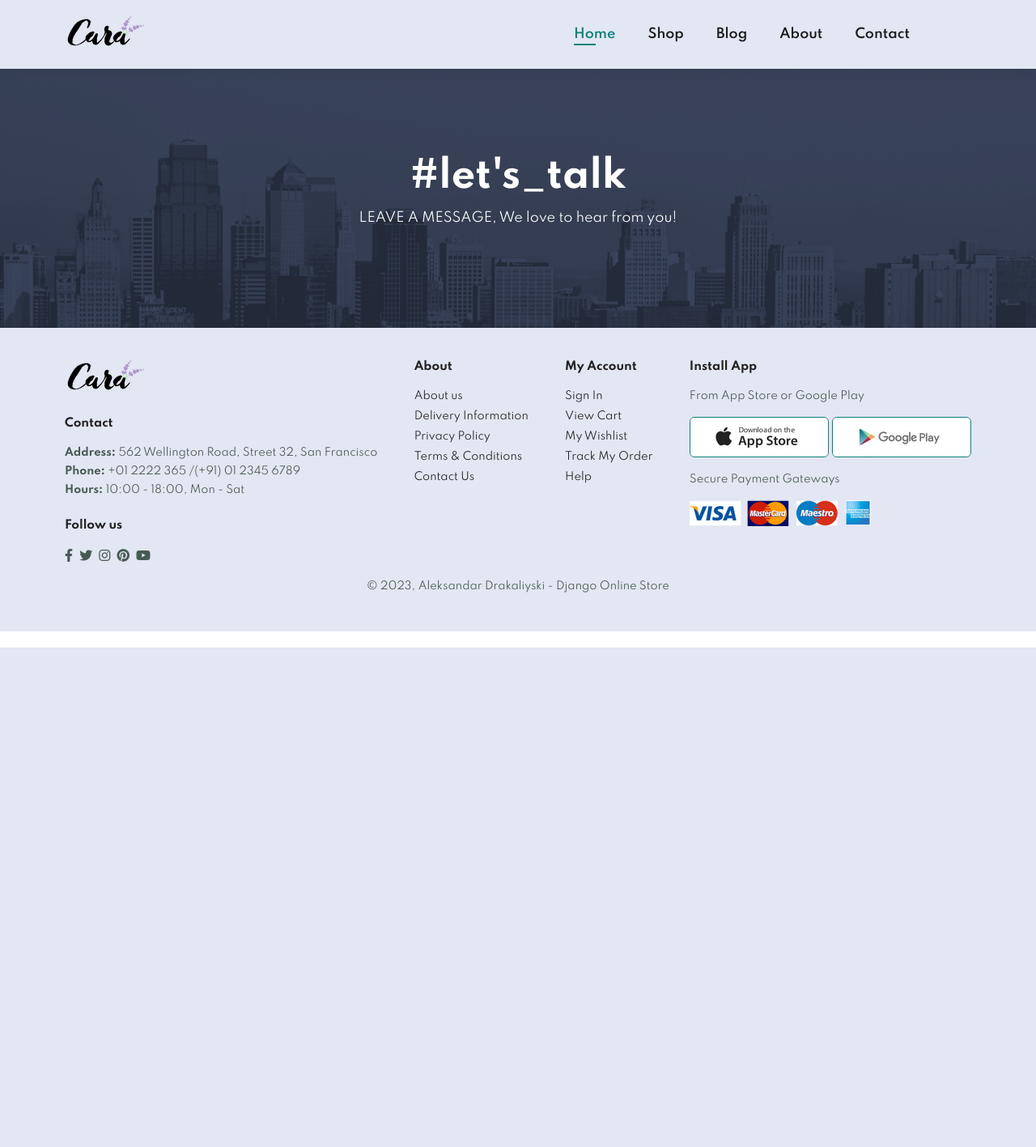
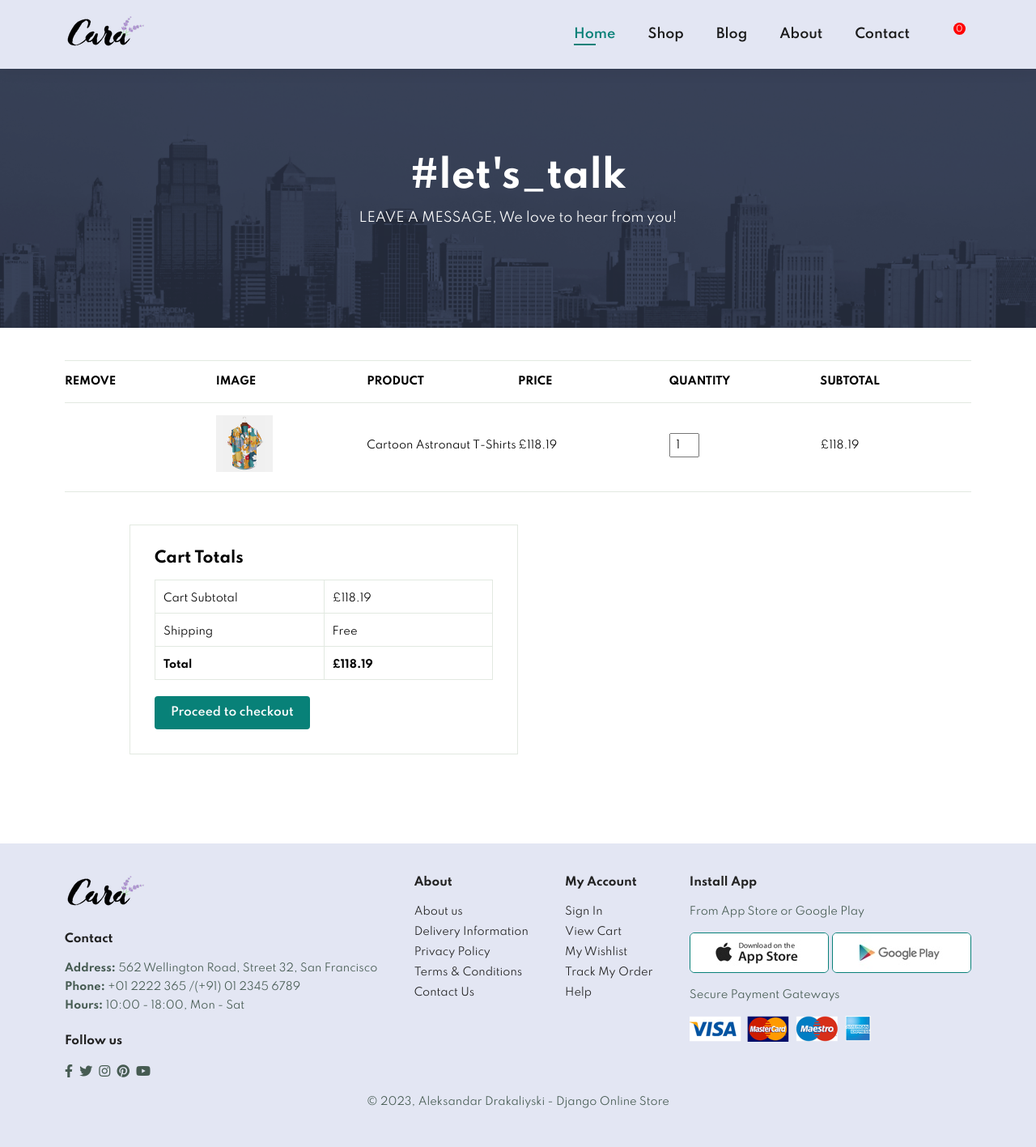
Before and after one commit to drakata27/django-online-store, a Django app: page /cart/ in a window 1280 px wide. Shown: the whole page at 81% size. Before the commit the page ends 800 px from the top, so only its background shows below. Run offline with Django 4.2, Linux system fonts and the light colour scheme; some libraries are stand-ins or nearby versions.

Commit message:
Finished cart page template

```diff
--- a/static/css/style.css
+++ b/static/css/style.css
@@ -38,6 +38,10 @@ p {
   font-size: 16px;
   color: #465b52;
   margin: 15px 0 20px 0;
+}
+a {
+  text-decoration: none;
+  color: #fff
 }
 
 .section-p1 {
@@ -476,4 +480,101 @@ footer {
   #page-header p {
     color: #fff;
   }
+
+  /* Styling the Cart */
+  #cart-icon{
+    width: 15px;
+    display: inline-block;
+    margin-left: 15px;
+  }
+
+  #cart-total{
+    position: absolute;
+    top: -20px;
+    left: 60%;
+    right: 50px;
+    display: block;
+    text-align: center;
+    color:#fff;
+    background-color: red;
+    width: 15px;
+    height: 15px;
+    border-radius: 50%;
+    font-size: 10px;
+    padding: 3px;
+    padding-top: 2px;
+  }
+
+#cart {
+  overflow-x: auto;
+}
+#cart table {
+  width: 100%;
+  border-collapse: collapse;
+  table-layout: fixed;
+  white-space: nowrap;
+  padding-top: 10px;
+}
+#cart table img {
+  width: 70px;
+}
+#cart table thead {
+  border: 1px solid #e2e9e1;
+  border-left: none;
+  border-right: none;
+}
+#cart table thead td {
+  font-weight: 700;
+  text-transform: uppercase;
+  font-size: 13px;
+  padding: 18px 0;
+}
+#cart table tbody tr td {
+  padding-top: 15px;
+}
+#cart table tbody td {
+  font-size: 13px;
+}
+#cart table tbody td input {
+  text-align: center;
+  width: 20%;
+  height: 30px;
+
+}
+#cart-add {
+  display: flex;
+  flex-wrap: wrap;
+  justify-content: space-between;
+  border: 1px solid #e2e9e1;
+  border-left: none;
+  border-right: none;
+  border-bottom: none;
+  margin-top: 20px;
+}
+#subtotal h3 {
+  padding-bottom: 15px;
+}
+#subtotal button {
+  background-color: #088178;
+  color: #fff;
+  padding: 12px 20px;
+}
+#subtotal {
+  width: 50%;
+  margin-bottom: 30px;
+  border: 1px solid #e2e9e1;
+  padding: 30px;
+}
+#subtotal table {
+  border-collapse: collapse;
+  width: 100%;
+  margin-bottom: 20px;
+}
+#subtotal table td {
+  width: 50%;
+  border: 1px solid #e2e9e1;
+  padding: 10px;
+  font-size: 13px;
+}
+  /* End Styling the Cart */
   /* End Cart */
--- a/store/templates/store/base.html
+++ b/store/templates/store/base.html
@@ -15,13 +15,19 @@
         <div>
           <!-- Unordered list with navigation bar and links  -->
           <ul id="navbar">
-            <li><a class="active" href="index.html">Home</a></li>
+            <li><a class="active" href="{% url 'home' %}">Home</a></li>
             <li><a href="shop.html">Shop</a></li>
             <li><a href="blog.html">Blog</a></li>
             <li><a href="about.html">About</a></li>
             <li><a href="contact.html">Contact</a></li>
-            <li><a href="{% url 'cart' %}" id="lg-bag"><i class="far fa-shopping-bag"></i></a>
+
+            <div class="cart-container">
+              <li><a href="{% url 'cart' %}" id="lg-bag"><i class="far fa-shopping-bag cart-icon"></i></a>
+                <p id="cart-total">0</p>
+            </div>
+
             </li>
+
             <a href="#" id="close"><i class="far fa-times"></i></a>
           </ul>
         </div>
--- a/store/templates/store/cart.html
+++ b/store/templates/store/cart.html
@@ -14,4 +14,56 @@
     <p>LEAVE A MESSAGE, We love to hear from you!</p>
 </section>
   <!-- end -->
+
+<!-- Cart Section -->
+<section id="cart" class="section-p1">
+    <table width="100%">
+        <thead>
+            <tr>
+              <td>Remove</td>
+              <td>Image</td>
+              <td>Product</td>
+              <td>Price</td>
+              <td>Quantity</td>
+              <td>Subtotal</td>
+            </tr>
+          </thead>
+
+        <tbody>
+            <tr>
+                <td> <a href="#"><i class="far fa-times-circle"></a></i></td>
+                <td><img src="{% static 'images/f1_placeholder.jpg' %}" alt=""></td>
+                <td>Cartoon Astronaut T-Shirts</td>
+                <td>£118.19</td>
+                <td><input type="number" value="1"></td>
+                <td>£118.19</td>
+            </tr>
+        </tbody>
+    </table>
+
+    <section id="cart-add" class="section-p1">
+        <div id="subtotal">
+            <h3>Cart Totals</h3>
+            <table>
+              <tr>
+                <td>Cart Subtotal</td>
+                <td>£118.19</td>
+              </tr>
+
+              <tr>
+                <td>Shipping</td>
+                <td>Free</td>
+              </tr>
+
+              <tr>
+                <td><strong>Total</strong></td>
+                <td><strong>£118.19</strong></td>
+              </tr>
+            </table>
+
+            <button class="normal"><a href="{% url 'checkout' %}">Proceed to checkout</a></button>
+          </div>
+    </section>
+</section>
+<!-- End Cart Section -->
 {% endblock %}
--- /dev/null
+++ b/store/templates/store/checkout.html
@@ -0,0 +1,6 @@
+{% extends 'store/base.html' %}
+{% load static %}
+
+{% block content %}
+<h1>Checkout</h1>
+{% endblock %}
--- a/store/urls.py
+++ b/store/urls.py
@@ -4,4 +4,5 @@ from . import views
 urlpatterns = [
     path('', views.home, name='home'),
     path('cart/', views.cart, name='cart'),
+    path('checkout/', views.checkout, name='checkout'),
 ]
--- a/store/views.py
+++ b/store/views.py
@@ -14,3 +14,7 @@ def home(request):
 def cart(request):
     context={}
     return render(request, 'store/cart.html', context )
+
+def checkout(request):
+    context = {}
+    return render(request, 'store/checkout.html', context)
```
